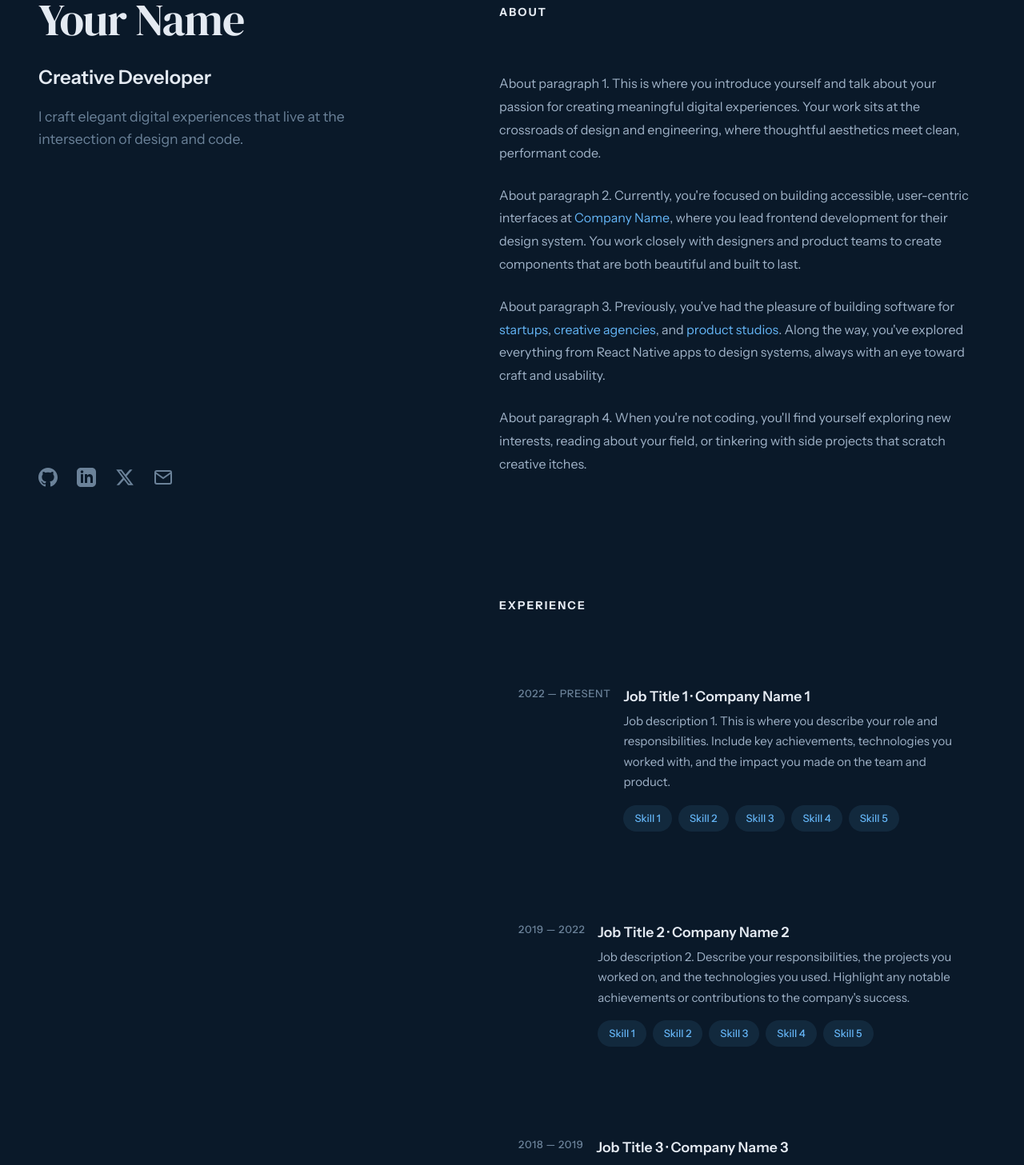
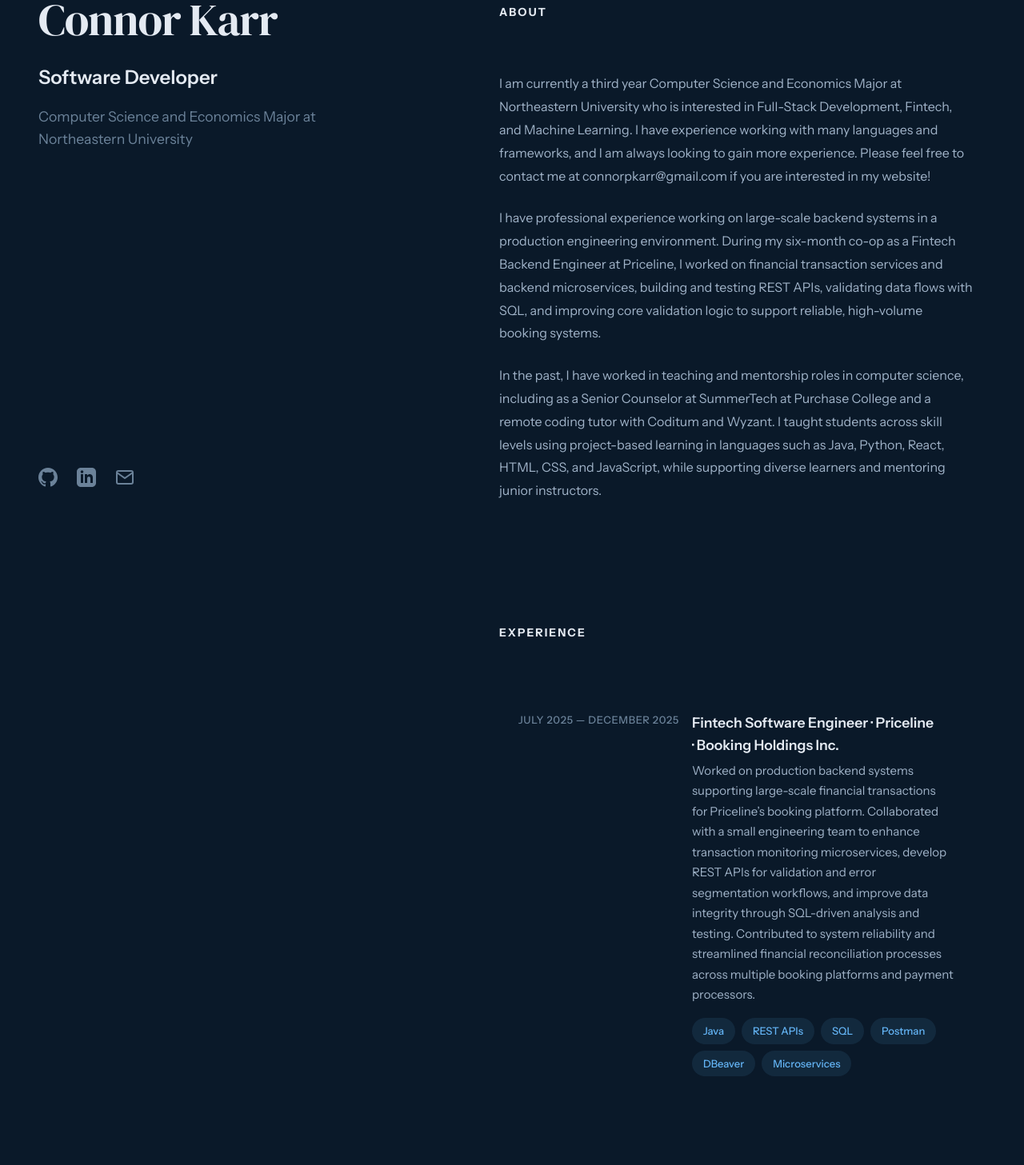
Before and after one commit to Connor-Karr/connor-karr-portfolio, a React (Create React App) app: page / in a window 1280 px wide. Shown: the part 100-1557 px from the top of the page at 80% size. Built offline with nearby package versions, Linux system fonts and the light colour scheme; the HTML template or start-up script is replaced by a standard one.

Commit message:
added information in about and experience and make experience linkable

```diff
--- a/src/components/About.js
+++ b/src/components/About.js
@@ -5,21 +5,12 @@ const About = () => {
     <section id="about">
       <h3>About</h3>
       <p>
-        About paragraph 1. This is where you introduce yourself and talk about your passion for creating meaningful digital experiences. Your work sits at the crossroads of design and engineering, where thoughtful aesthetics meet clean, performant code.
+      I am currently a third year Computer Science and Economics Major at Northeastern University who is interested in Full-Stack Development, Fintech, and Machine Learning. I have experience working with many languages and frameworks, and I am always looking to gain more experience. Please feel free to contact me at connorpkarr@gmail.com if you are interested in my website!
       </p>
       <p>
-        About paragraph 2. Currently, you're focused on building accessible, user-centric interfaces at{' '}
-        <a href="#" className="inline-link">Company Name</a>, where you lead frontend development for their design system. You work closely with designers and product teams to create components that are both beautiful and built to last.
-      </p>
+      I have professional experience working on large-scale backend systems in a production engineering environment. During my six-month co-op as a Fintech Backend Engineer at Priceline, I worked on financial transaction services and backend microservices, building and testing REST APIs, validating data flows with SQL, and improving core validation logic to support reliable, high-volume booking systems.      </p>
       <p>
-        About paragraph 3. Previously, you've had the pleasure of building software for{' '}
-        <a href="#" className="inline-link">startups</a>,{' '}
-        <a href="#" className="inline-link">creative agencies</a>, and{' '}
-        <a href="#" className="inline-link">product studios</a>. Along the way, you've explored everything from React Native apps to design systems, always with an eye toward craft and usability.
-      </p>
-      <p>
-        About paragraph 4. When you're not coding, you'll find yourself exploring new interests, reading about your field, or tinkering with side projects that scratch creative itches.
-      </p>
+      In the past, I have worked in teaching and mentorship roles in computer science, including as a Senior Counselor at SummerTech at Purchase College and a remote coding tutor with Coditum and Wyzant. I taught students across skill levels using project-based learning in languages such as Java, Python, React, HTML, CSS, and JavaScript, while supporting diverse learners and mentoring junior instructors.      </p>
     </section>
   );
 };
--- a/src/components/Experience.css
+++ b/src/components/Experience.css
@@ -4,6 +4,9 @@
   border-radius: 0.5rem;
   transition: all 0.3s ease;
   cursor: pointer;
+  display: block;
+  text-decoration: none;
+  color: inherit;
 }
 
 .experience-item:hover {
--- a/src/components/Experience.js
+++ b/src/components/Experience.js
@@ -3,26 +3,45 @@ import './Experience.css';
 
 const Experience = () => {
   const experiences = [
-    {
-      period: '2022 — Present',
-      title: 'Job Title 1',
-      company: 'Company Name 1',
-      description: 'Job description 1. This is where you describe your role and responsibilities. Include key achievements, technologies you worked with, and the impact you made on the team and product.',
-      skills: ['Skill 1', 'Skill 2', 'Skill 3', 'Skill 4', 'Skill 5']
+      {
+      period: 'July 2025 — December 2025',
+      title: 'Fintech Software Engineer',
+      company: 'Priceline · Booking Holdings Inc.',
+      description: 'Worked on production backend systems supporting large-scale financial transactions for Priceline’s booking platform. Collaborated with a small engineering team to enhance transaction monitoring microservices, develop REST APIs for validation and error segmentation workflows, and improve data integrity through SQL-driven analysis and testing. Contributed to system reliability and streamlined financial reconciliation processes across multiple booking platforms and payment processors.',
+      skills: ['Java', 'REST APIs', 'SQL', 'Postman', 'DBeaver', 'Microservices'],
+      link: 'https://www.priceline.com/'
     },
     {
-      period: '2019 — 2022',
-      title: 'Job Title 2',
-      company: 'Company Name 2',
-      description: 'Job description 2. Describe your responsibilities, the projects you worked on, and the technologies you used. Highlight any notable achievements or contributions to the company\'s success.',
-      skills: ['Skill 1', 'Skill 2', 'Skill 3', 'Skill 4', 'Skill 5']
+      period: 'June 2020 — August 2024',
+      title: 'Senior Counselor',
+      company: 'SummerTech at Purchase College',
+      description: 'Taught middle school students Java and Python programming, guiding learners from foundational concepts to more advanced data structures and logic. Supervised junior counselors, supported students with learning and social disabilities, and documented academic and social progress through detailed evaluations. Focused on creating an inclusive and structured learning environment while developing leadership and communication skills.',
+      skills: ['Java', 'Python', 'Teaching', 'Mentorship', 'Leadership', 'Curriculum Development'],
+      link: 'https://www.summertech.net/'
     },
     {
-      period: '2018 — 2019',
-      title: 'Job Title 3',
-      company: 'Company Name 3',
-      description: 'Job description 3. Talk about your role, the challenges you faced, and how you contributed to the team\'s goals. Include specific examples of your work and the technologies you mastered.',
-      skills: ['Skill 1', 'Skill 2', 'Skill 3']
+      period: 'May 2024 — Present',
+      title: 'Coding Tutor',
+      company: 'Coditum & Wyzant',
+      description: 'Mentor students through individualized, project-based coding instruction across a range of programming languages and experience levels. Emphasize strong fundamentals while helping students apply concepts through hands-on projects and real-world problem solving in web development and software engineering.',
+      skills: ['JavaScript', 'React', 'Python', 'HTML', 'CSS', 'Lua'],
+      link: 'https://www.wyzant.com/'
+    },
+    {
+      period: 'January 2025 — Present',
+      title: 'Tech Consulting Foundations Member',
+      company: 'TAMID at Northeastern',
+      description: 'Built a responsive news platform for TAMID, developing the frontend with React and implementing backend APIs using Flask and MySQL. Focused on clean UI design, data-driven content management, and full-stack integration to support student-led consulting initiatives.',
+      skills: ['React', 'Flask', 'MySQL', 'Full-Stack Development', 'API Design'],
+      link: 'https://www.nutamid.org/tech-consulting'
+    },
+    {
+      period: 'September 2024 — January 2025',
+      title: 'Web Development Team Member',
+      company: 'Northeastern Electric Racing',
+      description: 'Contributed to the development of Finishline, a project and team management platform for a collegiate electric racing team. Worked collaboratively to improve features for tracking deadlines, progress, and technical developments, supporting better coordination across subteams.',
+      skills: ['Web Development', 'JavaScript', 'Team Collaboration', 'UI Development'],
+      link: 'https://electricracing.northeastern.edu/'
     }
   ];
 
@@ -31,7 +50,13 @@ const Experience = () => {
       <h3>Experience</h3>
 
       {experiences.map((exp, index) => (
-        <div key={index} className="experience-item">
+        <a
+          key={index}
+          href={exp.link}
+          target="_blank"
+          rel="noopener noreferrer"
+          className="experience-item"
+        >
           <div className="experience-header">
             <div className="experience-period">{exp.period}</div>
             <div className="experience-title">
@@ -44,10 +69,15 @@ const Experience = () => {
               </div>
             </div>
           </div>
-        </div>
+        </a>
       ))}
 
-      <a href="#" className="archive-link">
+      <a
+        href="/resume.pdf"
+        target="_blank"
+        rel="noopener noreferrer"
+        className="archive-link"
+      >
         View Full Resume →
       </a>
     </section>
--- a/src/components/LeftPanel.js
+++ b/src/components/LeftPanel.js
@@ -6,9 +6,9 @@ const LeftPanel = ({ activeSection, scrollToSection }) => {
     <div className="left-panel">
       <div>
         <div className="header-content">
-          <h1>Your Name</h1>
-          <h2>Creative Developer</h2>
-          <p>I craft elegant digital experiences that live at the intersection of design and code.</p>
+          <h1>Connor Karr</h1>
+          <h2>Software Developer</h2>
+          <p>Computer Science and Economics Major at Northeastern University</p>
         </div>
 
         <nav>
@@ -54,22 +54,17 @@ const LeftPanel = ({ activeSection, scrollToSection }) => {
       </div>
 
       <div className="social-links">
-        <a href="https://github.com/yourusername" target="_blank" rel="noopener noreferrer" aria-label="GitHub">
+        <a href="https://github.com/Connor-Karr" target="_blank" rel="noopener noreferrer" aria-label="GitHub">
           <svg width="24" height="24" fill="currentColor" viewBox="0 0 24 24">
             <path d="M12 0c-6.626 0-12 5.373-12 12 0 5.302 3.438 9.8 8.207 11.387.599.111.793-.261.793-.577v-2.234c-3.338.726-4.033-1.416-4.033-1.416-.546-1.387-1.333-1.756-1.333-1.756-1.089-.745.083-.729.083-.729 1.205.084 1.839 1.237 1.839 1.237 1.07 1.834 2.807 1.304 3.492.997.107-.775.418-1.305.762-1.604-2.665-.305-5.467-1.334-5.467-5.931 0-1.311.469-2.381 1.236-3.221-.124-.303-.535-1.524.117-3.176 0 0 1.008-.322 3.301 1.23.957-.266 1.983-.399 3.003-.404 1.02.005 2.047.138 3.006.404 2.291-1.552 3.297-1.23 3.297-1.23.653 1.653.242 2.874.118 3.176.77.84 1.235 1.911 1.235 3.221 0 4.609-2.807 5.624-5.479 5.921.43.372.823 1.102.823 2.222v3.293c0 .319.192.694.801.576 4.765-1.589 8.199-6.086 8.199-11.386 0-6.627-5.373-12-12-12z"/>
           </svg>
         </a>
-        <a href="https://linkedin.com/in/yourusername" target="_blank" rel="noopener noreferrer" aria-label="LinkedIn">
+        <a href="https://linkedin.com/in/connorkarr" target="_blank" rel="noopener noreferrer" aria-label="LinkedIn">
           <svg width="24" height="24" fill="currentColor" viewBox="0 0 24 24">
             <path d="M19 0h-14c-2.761 0-5 2.239-5 5v14c0 2.761 2.239 5 5 5h14c2.762 0 5-2.239 5-5v-14c0-2.761-2.238-5-5-5zm-11 19h-3v-11h3v11zm-1.5-12.268c-.966 0-1.75-.79-1.75-1.764s.784-1.764 1.75-1.764 1.75.79 1.75 1.764-.783 1.764-1.75 1.764zm13.5 12.268h-3v-5.604c0-3.368-4-3.113-4 0v5.604h-3v-11h3v1.765c1.396-2.586 7-2.777 7 2.476v6.759z"/>
           </svg>
         </a>
-        <a href="https://twitter.com/yourusername" target="_blank" rel="noopener noreferrer" aria-label="Twitter">
-          <svg width="24" height="24" fill="currentColor" viewBox="0 0 24 24">
-            <path d="M18.244 2.25h3.308l-7.227 8.26 8.502 11.24H16.17l-5.214-6.817L4.99 21.75H1.68l7.73-8.835L1.254 2.25H8.08l4.713 6.231zm-1.161 17.52h1.833L7.084 4.126H5.117z"/>
-          </svg>
-        </a>
-        <a href="mailto:hello@example.com" aria-label="Email">
+        <a href="mailto:connorpkarr@gmail.com" aria-label="Email">
           <svg width="24" height="24" fill="none" stroke="currentColor" strokeWidth="2" viewBox="0 0 24 24">
             <path d="M4 4h16c1.1 0 2 .9 2 2v12c0 1.1-.9 2-2 2H4c-1.1 0-2-.9-2-2V6c0-1.1.9-2 2-2z"/>
             <polyline points="22,6 12,13 2,6"/>
```
